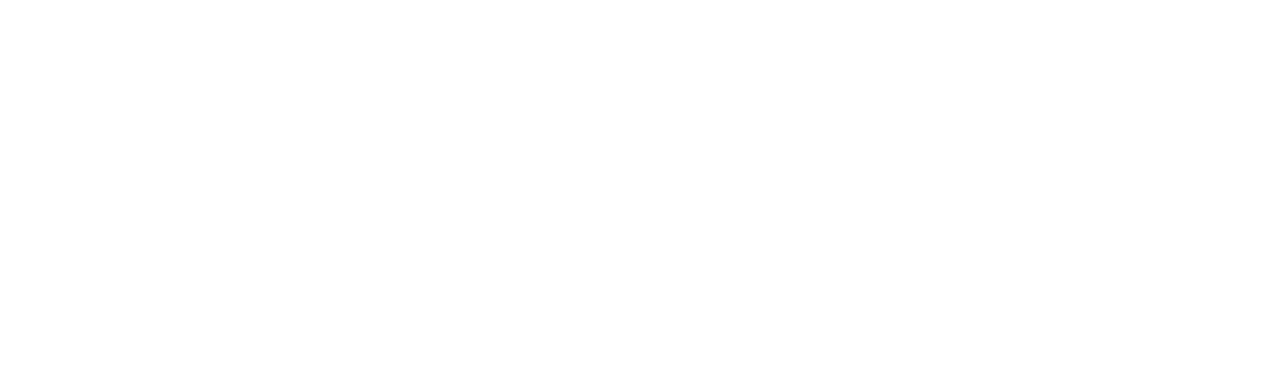
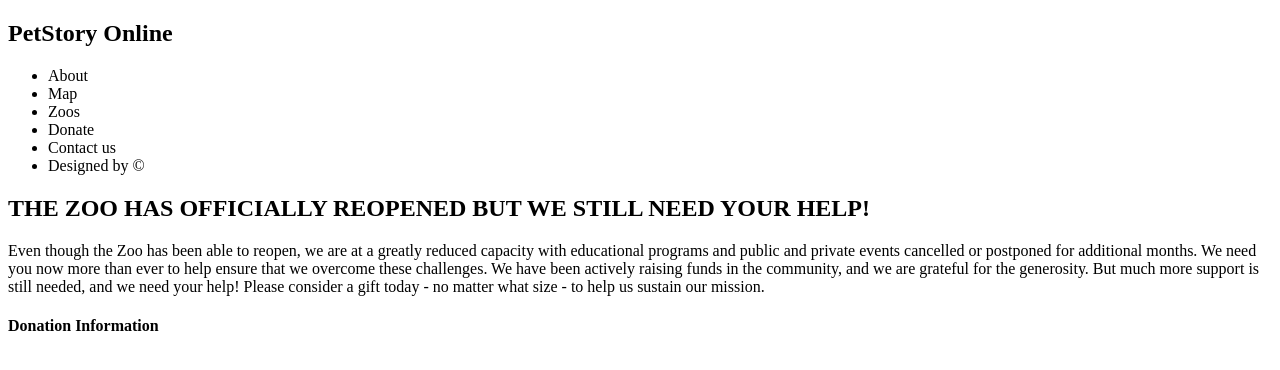
Before and after one commit to OrhanAkbas/online-zoo, a plain HTML site: page pages/donate/index.html in a window 1280 px wide. Drawn offline with Linux system fonts and the light colour scheme.

Commit message:
feat: add basic text

```diff
--- a/pages/donate/index.html
+++ b/pages/donate/index.html
@@ -2,11 +2,39 @@
 <html lang="en">
     <head>
         <meta charset="utf-8">
-        <meta name="description" content="Online Zoo">
-        <meta name="keywords" content="online, zoo, panda, animal">
+        <meta name="description" content="Donate Page">
+        <meta name="keywords" content="online, zoo, panda, animal, donation">
         <meta name="author" content="Orhan Akbas">
         <meta name="viewport" content="width=device-width, intial scale=1.0">
-        <title>Online Zoo</title>
+        <title>Donate</title>
         <link rel="stylesheet" href="styles.css">
     </head>
+    <body>
+        <header>
+            <section>
+                <h1>PetStory Online</h1>
+            </section>
+            <nav>
+                <ul class="navbar">
+                    <li id="about">About</li>
+                    <li id="map">Map</li>
+                    <li id="zoos">Zoos</li>
+                    <li id="donate">Donate</li>
+                    <li id="contact">Contact us</li>
+                    <li id="design">Designed by &copy</li>
+                </ul>
+            </nav>
+        </header>
+        <main>
+            <section>
+                <h2>THE ZOO HAS OFFICIALLY REOPENED BUT WE STILL NEED YOUR HELP!</h2>
+                <p>Even though the Zoo has been able to reopen, we are at a greatly reduced capacity with educational programs
+                    and public and private events cancelled or postponed for additional months. We need you now more than ever
+                    to help ensure that we overcome these challenges. We have been actively raising funds in the community, and
+                    we are grateful for the generosity.  But much more support is still needed, and we need your help! Please
+                    consider a gift today - no matter what size - to help us sustain our mission.</p>
+                <h4>Donation Information</h4>
+            </section>
+        </main>
+    </body>
 </html>
```
Also changed, not shown: assets/icons/panda_widget1.png (added), assets/images/giant-panda.jfif (deleted).
